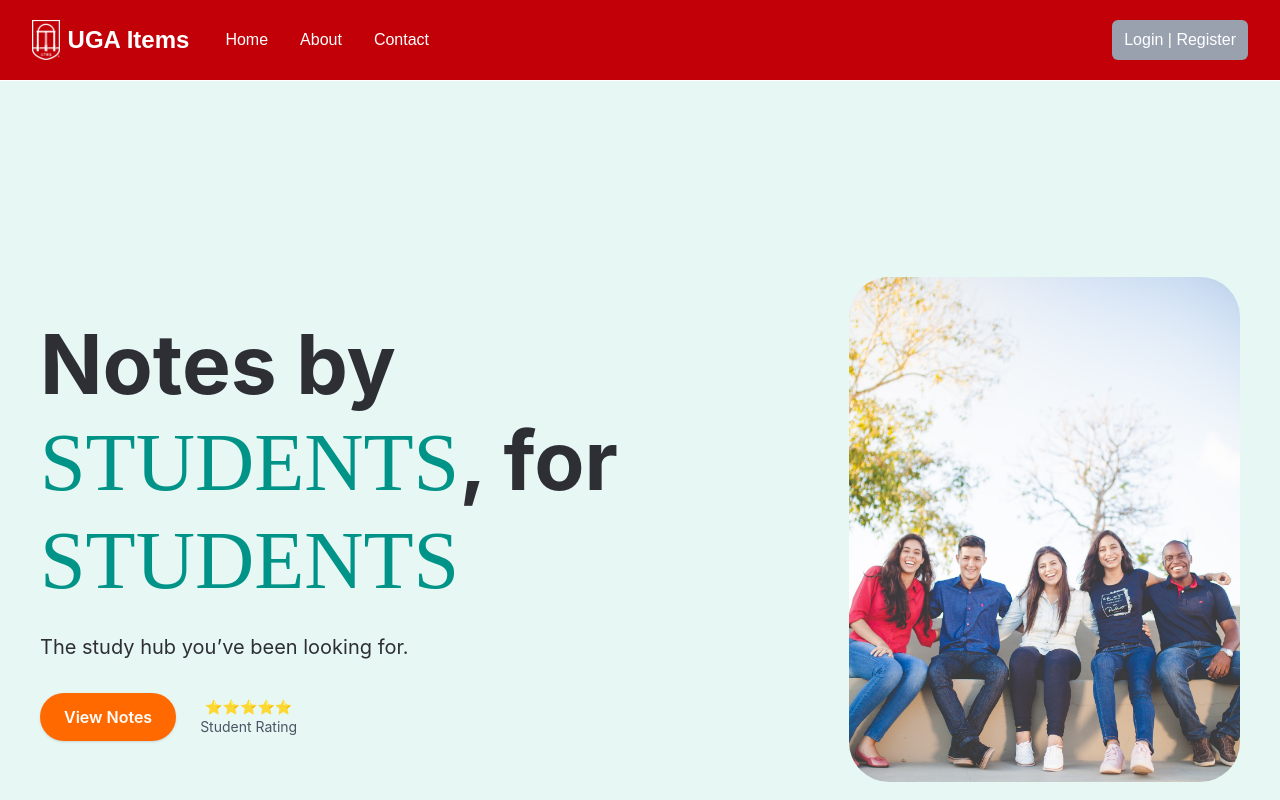
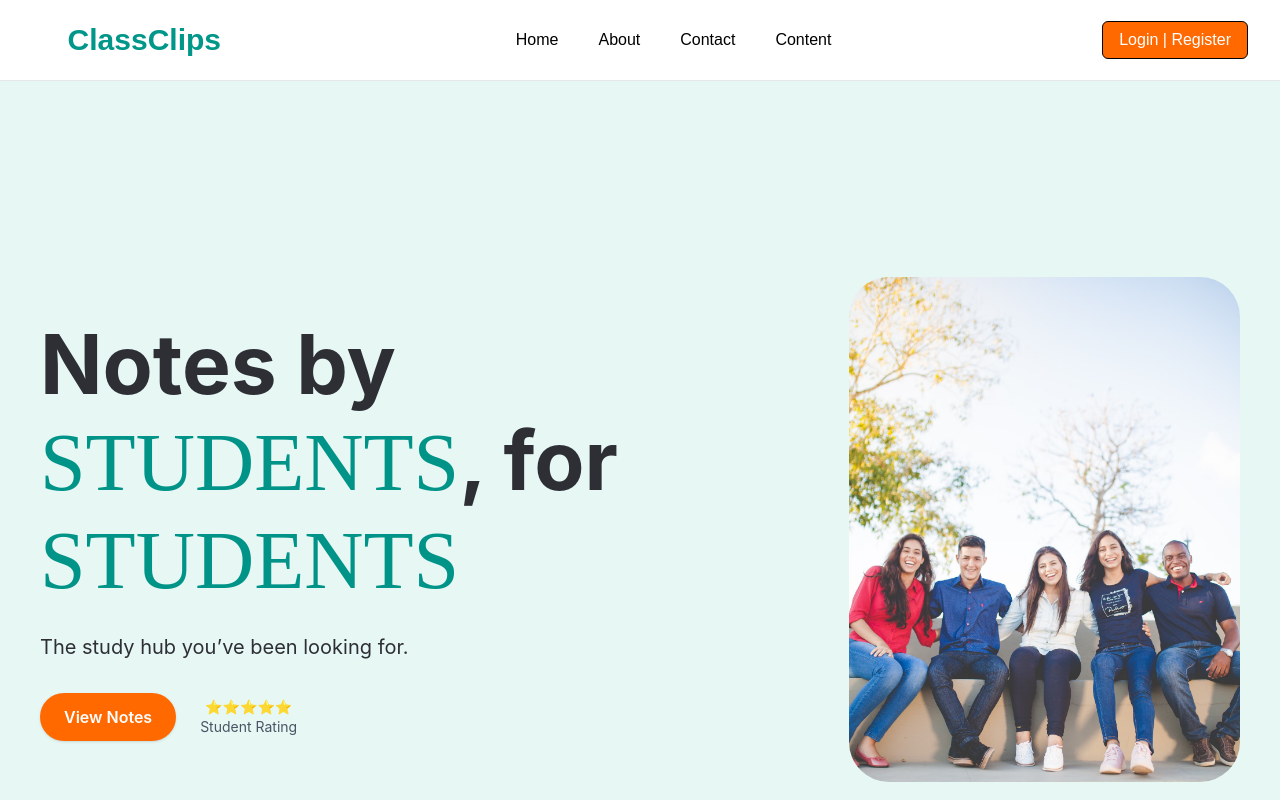
Before and after one commit to evannguyen72/Debugging_Duck, a Next.js app in the folder debug_ducks/: page / in a window 1280 px wide. Shown: the top 800 px of the page. Built offline with nearby package versions, Linux system fonts and the light colour scheme.

Commit message:
Updated Navbar
still need to fix mobile menu

```diff
--- a/debug_ducks/src/components/Navbar.tsx
+++ b/debug_ducks/src/components/Navbar.tsx
@@ -17,20 +17,19 @@ const Navbar = () => {
   }
 
   return (
-    <nav className='bg-red-700 border-b-1 border-white'>
+    <nav className='bg-white border-b border-gray-200 shadow-sm'>
       <div className='mx-auto max-w-7xl px-2 sm:px-6 lg:px-8'>
         <div className='relative flex h-20 items-center justify-between'>
+
+          {/* Mobile Menu Button */}
           <div className='absolute inset-y-0 left-0 flex items-center md:hidden'>
-            {/* <!-- Mobile menu button - hamburger --> */}
             <button
               type='button'
               id='mobile-dropdown-button'
-              className='relative inline-flex items-center justify-center rounded-md p-2 text-gray-400 hover:bg-gray-700 hover:text-white focus:outline-none focus:ring-2 focus:ring-inset focus:ring-white'
+              className='inline-flex items-center justify-center rounded-md p-2 text-black hover:bg-gray-200 focus:outline-none focus:ring-2 focus:ring-inset focus:ring-black'
               aria-controls='mobile-menu'
               aria-expanded='false'
             >
-              <span className='absolute -inset-0.5'></span>
-              <span className='sr-only'>Open main menu</span>
               <svg
                 className='block h-6 w-6'
                 fill='none'
@@ -39,100 +38,67 @@ const Navbar = () => {
                 stroke='currentColor'
                 aria-hidden='true'
               >
-                <path
-                  strokeLinecap='round'
-                  strokeLinejoin='round'
-                  d='M3.75 6.75h16.5M3.75 12h16.5m-16.5 5.25h16.5'
-                />
+                <path strokeLinecap='round' strokeLinejoin='round' d='M4 6h16M4 12h16M4 18h16' />
               </svg>
             </button>
           </div>
 
-          <div className='flex flex-1 items-center justify-center md:items-stretch md:justify-start'>
-            {/* <!-- Logo --> */}
-            <Link className='flex flex-shrink-0 items-center' href='/'>
-              <Image className='h-10 w-auto' src={logo} alt='UGA arch logo' />
+          {/* Logo & Site Title */}
+          <Link className='flex items-center' href='/'>
+            <Image className='h-10 w-auto' src={logo} alt='UGA arch logo' />
+            <span className='hidden md:block text-teal-600 text-3xl font-bold ml-2'>
+              ClassClips
+            </span>
+          </Link>
 
-              <span className='hidden md:block text-white text-2xl font-bold ml-2'>
-                UGA Items
-              </span>
+          {/* Desktop Links */}
+          <div className='hidden md:ml-6 md:flex space-x-4'>
+            <Link href='/' className='text-black hover:underline px-3 py-2'>
+              Home
             </Link>
-            {/* <!-- Desktop Menu Hidden below md screens --> */}
-            <div className='hidden md:ml-6 md:block'>
-              <div className='flex space-x-2'>
-                <Link
-                  href='/'
-                  className='text-white hover:bg-gray-900 hover:text-white rounded-md px-3 py-2'
-                >
-                  Home
-                </Link>
-                <Link
-                  href='/about'
-                  className='text-white hover:bg-gray-900 hover:text-white rounded-md px-3 py-2'
-                >
-                  About
-                </Link>
-                <a
-                  href='/contact'
-                  className='text-white hover:bg-gray-900 hover:text-white rounded-md px-3 py-2'
-                >
-                  Contact
-                </a>
-              </div>
-            </div>
+            <Link href='/about' className='text-black hover:underline px-3 py-2'>
+              About
+            </Link>
+            <Link href='/contact' className='text-black hover:underline px-3 py-2'>
+              Contact
+            </Link>
+            <Link href='/show-items' className='text-black hover:underline px-3 py-2'>
+              Content
+            </Link>
           </div>
 
-          {/* <!-- Right Side Menu (Logged Out) --> */}
-         {
-          !isLoggedIn && (
-                <div className='hidden md:block md:ml-6'>
-                  <div className='flex items-center'>
-                    <button onClick = {handleLogin} className='flex items-center text-white bg-gray-400 hover:bg-gray-500 hover:text-white rounded-md px-3 py-2'>
-                      <span>Login | Register</span>
-                    </button>
-                  </div>
-                </div>
-          )
-        }
-
-             {/* <!-- Right Side Menu (Logged In) --> */}
-        { isLoggedIn && (
-                <div className='hidden md:block md:ml-6'>
-                  <div className='flex items-center'>
-                    <button onClick = {handleLogin} className='flex items-center text-white bg-gray-400 hover:bg-gray-500 hover:text-white rounded-md px-3 py-2'>
-                      <span>Logout</span>
-                    </button>
-                  </div>
-                </div>
-        )}
-
+          {/* Auth Button */}
+          <div className="hidden md:flex space-x-4">
+            <button
+              onClick={handleLogin}
+              className='px-4 py-1.5 bg-orange-500 text-white border border-black rounded-md hover:bg-orange-600 transition'
+            >
+              {isLoggedIn ? 'Logout' : 'Login | Register'}
+            </button>
+          </div>
         </div>
       </div>
 
-      {/* <!-- Mobile menu, show/hide based on menu state. --> */}
-      <div className='hidden' id='mobile-menu'>
+      {/* Mobile Menu */}
+      <div className='md:hidden hidden' id='mobile-menu'>
         <div className='space-y-1 px-2 pb-3 pt-2'>
-          <a
-            href='#'
-            className=' text-white block rounded-md px-3 py-2 text-base font-medium'
+          <Link href='/' className='block text-black rounded-md px-3 py-2 text-base font-medium'>
+            Home
+          </Link>
+          <Link href='/about' className='block text-black rounded-md px-3 py-2 text-base font-medium'>
+            About
+          </Link>
+          <Link href='/contact' className='block text-black rounded-md px-3 py-2 text-base font-medium'>
+            Contact
+          </Link>
+          <Link href='/show-items' className='block text-black rounded-md px-3 py-2 text-base font-medium'>
+            Content
+          </Link>
+          <button
+            onClick={handleLogin}
+            className='w-full text-left text-black border border-black px-3 py-2 rounded-md mt-2 hover:bg-black hover:text-white transition'
           >
-            Home
-          </a>
-          <a
-            href='#'
-            className='text-white block rounded-md px-3 py-2 text-base font-medium'
-          >
-            About
-          </a>
-          <a
-            href='#'
-            className='text-white block rounded-md px-3 py-2 text-base font-medium'
-          >
-            Contact
-          </a>
-          <button className='flex items-center text-white bg-gray-700 hover:bg-gray-900 hover:text-white rounded-md px-3 py-2 my-4'>
-            <i className='fa-brands fa-google mr-2'></i>
-            <span>Login or Register</span>
+            {isLoggedIn ? 'Logout' : 'Login or Register'}
           </button>
         </div>
       </div>
```
